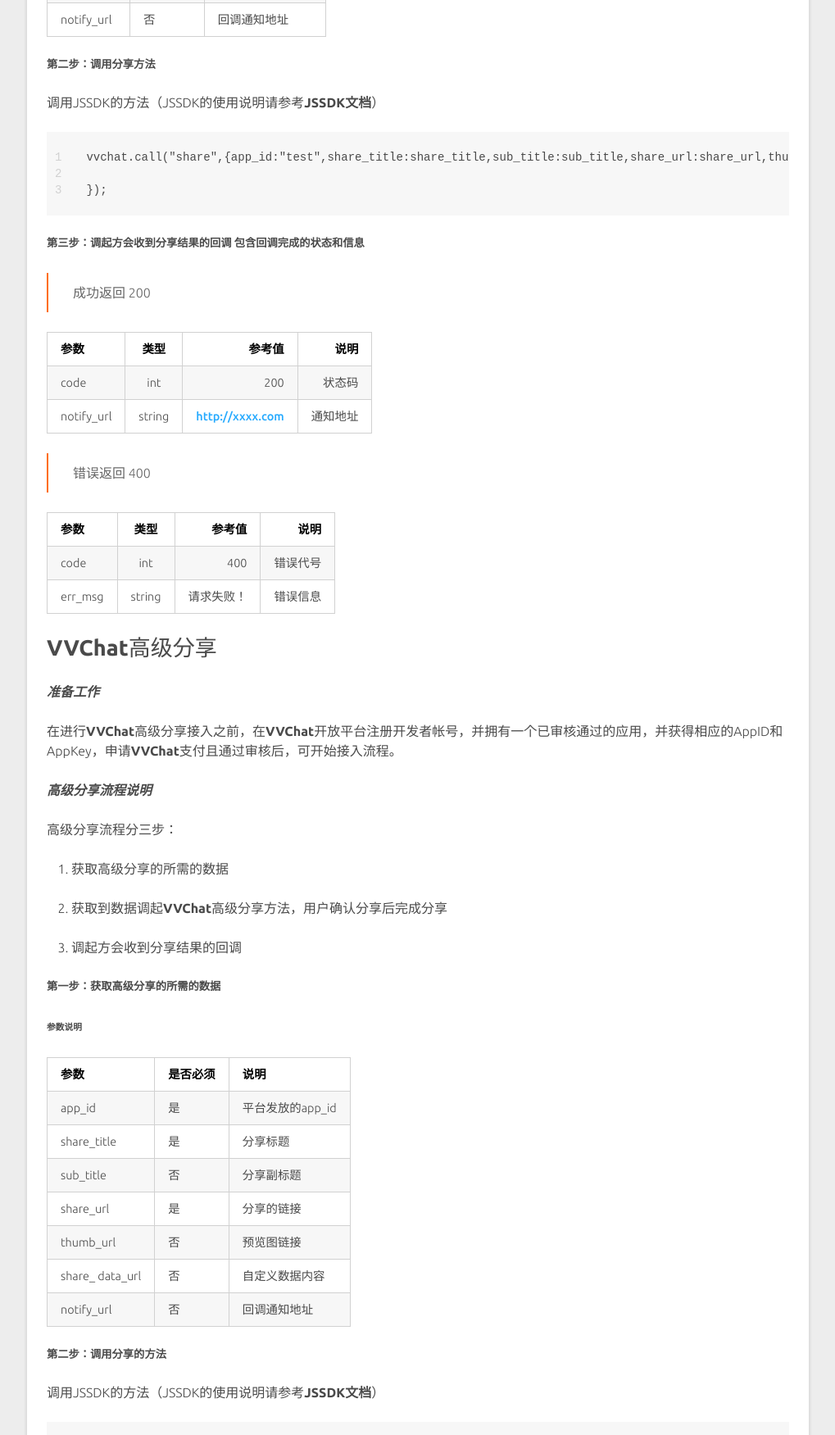
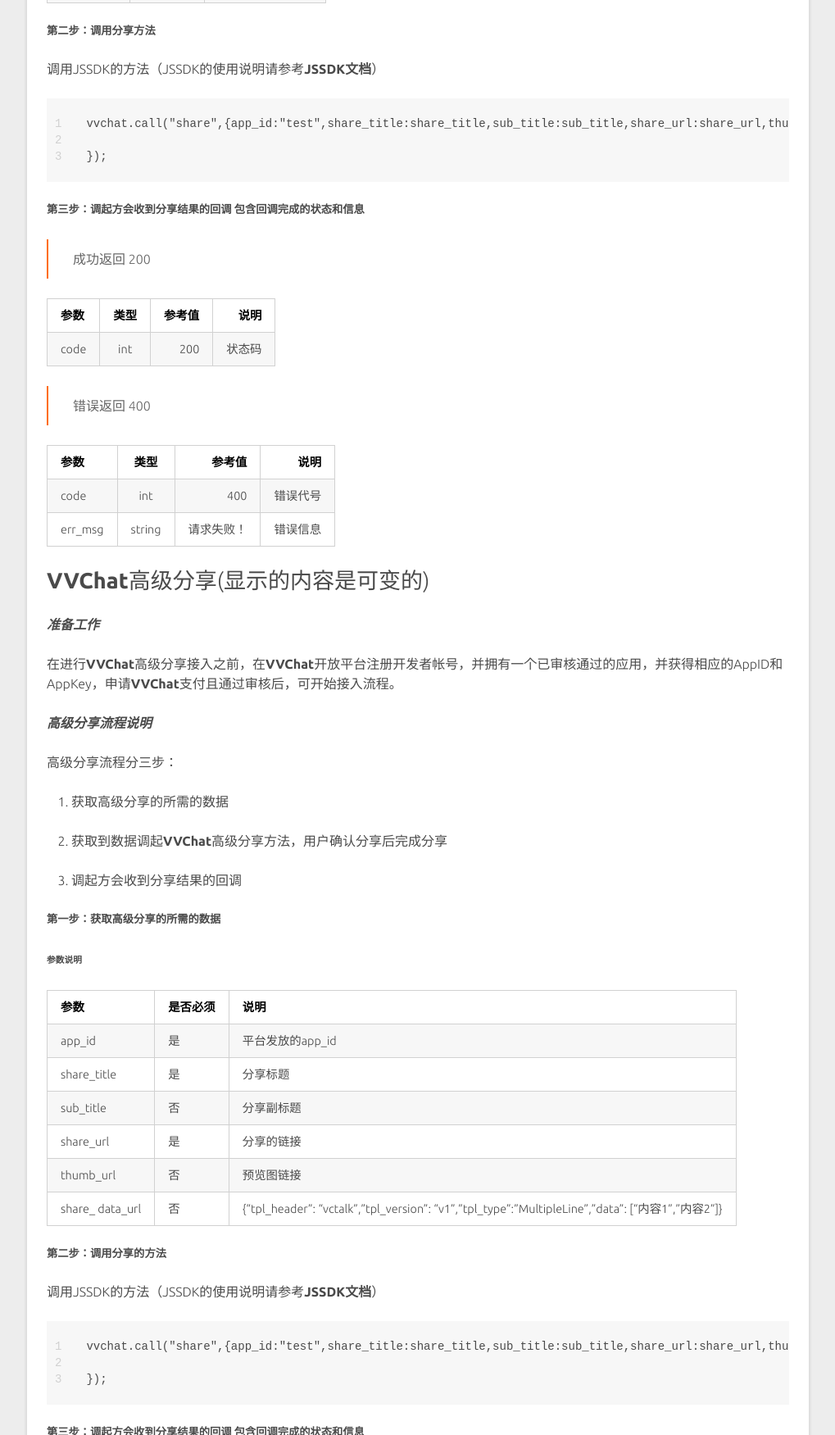
Before and after one commit to vvchat/vvchatdocs, a plain HTML site: page h5/imh5.html in a window 1280 px wide. Shown: the part 6589-8340 px from the top of the page at 82% size, without its empty margins (245-1264 px from the left). Drawn offline with nearby package versions, Linux system fonts and the light colour scheme; a script that the page names is missing.

Commit message:
:bug:修改分享文档

```diff
--- a/h5/imh5.html
+++ b/h5/imh5.html
@@ -271,7 +271,7 @@
 <h5 id="第二步：获取可以在会话里发送消息的授权码"><a href="#第二步：获取可以在会话里发送消息的授权码" class="headerlink" title="第二步：获取可以在会话里发送消息的授权码"></a>第二步：获取可以在会话里发送消息的授权码</h5><figure class="highlight plain"><table><tr><td class="gutter"><pre><span class="line">1</span><br><span class="line">2</span><br><span class="line">3</span><br><span class="line">4</span><br></pre></td><td class="code"><pre><span class="line">scope= `sessionapi_sendmsg:$&#123;sessionId&#125;:$&#123;sessionType&#125;`</span><br><span class="line">vvchat.call(&quot;auth&quot;,&#123;app_id:&quot;test&quot;,scope: scope,state:STATE&#125;,function(result)&#123;</span><br><span class="line">	console.log(&quot;授权码:&quot;,result.code)</span><br><span class="line">&#125;);</span><br></pre></td></tr></table></figure>
 <h5 id="第三步：获取访问凭证（token）"><a href="#第三步：获取访问凭证（token）" class="headerlink" title="第三步：获取访问凭证（token）"></a>第三步：获取访问凭证（token）</h5><p>参考<a href="/publicapi/index.html#获取访问凭证-token">访问凭证接口</a></p>
 <h5 id="第四步：调用发送消息接口发送消息"><a href="#第四步：调用发送消息接口发送消息" class="headerlink" title="第四步：调用发送消息接口发送消息"></a>第四步：调用发送消息接口发送消息</h5><p>参考<a href="/publicapi/index.html#发送消息">发送消息接口</a></p>
-<h2 id="VVChat基础分享"><a href="#VVChat基础分享" class="headerlink" title="VVChat基础分享"></a><strong>VVChat</strong>基础分享</h2><p><strong><em>准备工作</em></strong></p>
+<h2 id="VVChat基础分享-分享后的内容显示的样式是固定的"><a href="#VVChat基础分享-分享后的内容显示的样式是固定的" class="headerlink" title="VVChat基础分享(分享后的内容显示的样式是固定的)"></a><strong>VVChat</strong>基础分享(分享后的内容显示的样式是固定的)</h2><p><strong><em>准备工作</em></strong></p>
 <p>在进行<strong>VVChat</strong>基础分享接入之前，在<strong>VVChat</strong>开放平台注册开发者帐号，并拥有一个已审核通过的应用，并获得相应的AppID和AppKey，申请<strong>VVChat</strong>支付且通过审核后，可开始接入流程。</p>
 <p><strong><em>基础分享流程说明</em></strong></p>
 <p>基础分享流程分三步：</p>
@@ -318,15 +318,10 @@
 <td style="text-align:left">否</td>
 <td style="text-align:left">预览图链接</td>
 </tr>
-<tr>
-<td style="text-align:left">notify_url</td>
-<td style="text-align:left">否</td>
-<td style="text-align:left">回调通知地址</td>
-</tr>
 </tbody>
 </table>
 <h5 id="第二步：调用分享方法"><a href="#第二步：调用分享方法" class="headerlink" title="第二步：调用分享方法"></a>第二步：调用分享方法</h5><p>调用JSSDK的方法（JSSDK的使用说明请参考<strong>JSSDK文档</strong>）</p>
-<figure class="highlight plain"><table><tr><td class="gutter"><pre><span class="line">1</span><br><span class="line">2</span><br><span class="line">3</span><br></pre></td><td class="code"><pre><span class="line">vvchat.call(&quot;share&quot;,&#123;app_id:&quot;test&quot;,share_title:share_title,sub_title:sub_title,share_url:share_url,thumb_url:thumb_url, notify_url: notify_url&#125;,function(result)&#123;</span><br><span class="line"></span><br><span class="line">&#125;);</span><br></pre></td></tr></table></figure>
+<figure class="highlight plain"><table><tr><td class="gutter"><pre><span class="line">1</span><br><span class="line">2</span><br><span class="line">3</span><br></pre></td><td class="code"><pre><span class="line">vvchat.call(&quot;share&quot;,&#123;app_id:&quot;test&quot;,share_title:share_title,sub_title:sub_title,share_url:share_url,thumb_url:thumb_url&#125;,function(result)&#123;</span><br><span class="line"></span><br><span class="line">&#125;);</span><br></pre></td></tr></table></figure>
 <h5 id="第三步：调起方会收到分享结果的回调-包含回调完成的状态和信息"><a href="#第三步：调起方会收到分享结果的回调-包含回调完成的状态和信息" class="headerlink" title="第三步：调起方会收到分享结果的回调 包含回调完成的状态和信息"></a>第三步：调起方会收到分享结果的回调 包含回调完成的状态和信息</h5><blockquote>
 <p>成功返回 200</p>
 </blockquote>
@@ -345,12 +340,6 @@
 <td style="text-align:center">int</td>
 <td style="text-align:right">200</td>
 <td style="text-align:right">状态码</td>
-</tr>
-<tr>
-<td>notify_url</td>
-<td style="text-align:center">string</td>
-<td style="text-align:right"><a href="http://xxxx.com" target="_blank" rel="noopener">http://xxxx.com</a></td>
-<td style="text-align:right">通知地址</td>
 </tr>
 </tbody>
 </table>
@@ -381,7 +370,7 @@
 </tr>
 </tbody>
 </table>
-<h2 id="VVChat高级分享"><a href="#VVChat高级分享" class="headerlink" title="VVChat高级分享"></a><strong>VVChat</strong>高级分享</h2><p><strong><em>准备工作</em></strong></p>
+<h2 id="VVChat高级分享-显示的内容是可变的"><a href="#VVChat高级分享-显示的内容是可变的" class="headerlink" title="VVChat高级分享(显示的内容是可变的)"></a><strong>VVChat</strong>高级分享(显示的内容是可变的)</h2><p><strong><em>准备工作</em></strong></p>
 <p>在进行<strong>VVChat</strong>高级分享接入之前，在<strong>VVChat</strong>开放平台注册开发者帐号，并拥有一个已审核通过的应用，并获得相应的AppID和AppKey，申请<strong>VVChat</strong>支付且通过审核后，可开始接入流程。</p>
 <p><strong><em>高级分享流程说明</em></strong></p>
 <p>高级分享流程分三步：</p>
@@ -430,17 +419,12 @@
 <tr>
 <td style="text-align:left">share_ data_url</td>
 <td style="text-align:left">否</td>
-<td style="text-align:left">自定义数据内容</td>
-</tr>
-<tr>
-<td style="text-align:left">notify_url</td>
-<td style="text-align:left">否</td>
-<td style="text-align:left">回调通知地址</td>
+<td style="text-align:left">{“tpl_header”: “vctalk”,”tpl_version”: “v1”,”tpl_type”:”MultipleLine”,”data”: [“内容1”,”内容2”]}</td>
 </tr>
 </tbody>
 </table>
 <h5 id="第二步：调用分享的方法"><a href="#第二步：调用分享的方法" class="headerlink" title="第二步：调用分享的方法"></a>第二步：调用分享的方法</h5><p>调用JSSDK的方法（JSSDK的使用说明请参考<strong>JSSDK文档</strong>）</p>
-<figure class="highlight plain"><table><tr><td class="gutter"><pre><span class="line">1</span><br><span class="line">2</span><br><span class="line">3</span><br></pre></td><td class="code"><pre><span class="line">vvchat.call(&quot;share&quot;,&#123;app_id:&quot;test&quot;,share_title:share_title,sub_title:sub_title,share_url:share_url,thumb_url:thumb_url,share_data_url:share_data_url, notify_url: notify_url&#125;,function(result)&#123;</span><br><span class="line"></span><br><span class="line">&#125;);</span><br></pre></td></tr></table></figure>
+<figure class="highlight plain"><table><tr><td class="gutter"><pre><span class="line">1</span><br><span class="line">2</span><br><span class="line">3</span><br></pre></td><td class="code"><pre><span class="line">vvchat.call(&quot;share&quot;,&#123;app_id:&quot;test&quot;,share_title:share_title,sub_title:sub_title,share_url:share_url,thumb_url:thumb_url,share_data_url:share_data_url&#125;,function(result)&#123;</span><br><span class="line"></span><br><span class="line">&#125;);</span><br></pre></td></tr></table></figure>
 <h5 id="第三步：调起方会收到分享结果的回调-包含回调完成的状态和信息-1"><a href="#第三步：调起方会收到分享结果的回调-包含回调完成的状态和信息-1" class="headerlink" title="第三步：调起方会收到分享结果的回调 包含回调完成的状态和信息"></a>第三步：调起方会收到分享结果的回调 包含回调完成的状态和信息</h5><h4 id="返回说明-3"><a href="#返回说明-3" class="headerlink" title="返回说明"></a>返回说明</h4><blockquote>
 <p>成功返回 200</p>
 </blockquote>
@@ -459,12 +443,6 @@
 <td style="text-align:center">int</td>
 <td style="text-align:right">200</td>
 <td style="text-align:right">状态码</td>
-</tr>
-<tr>
-<td>notify_url</td>
-<td style="text-align:center">string</td>
-<td style="text-align:right"><a href="http://xxxx.com" target="_blank" rel="noopener">http://xxxx.com</a></td>
-<td style="text-align:right">通知地址</td>
 </tr>
 </tbody>
 </table>
```
Also changed, not shown: h5/h5.html (+5 -5 lines).
